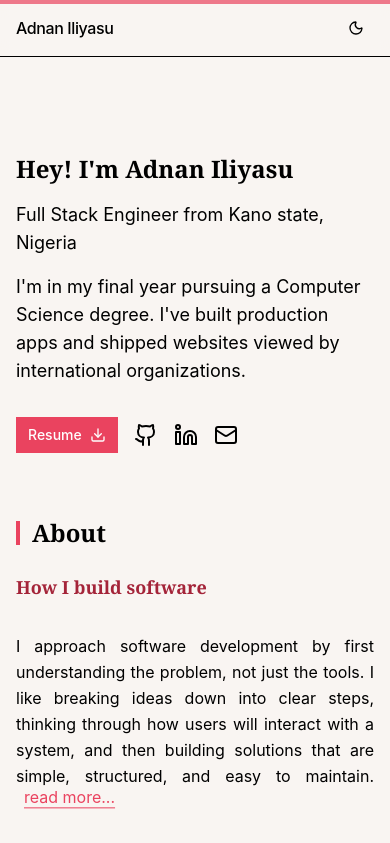
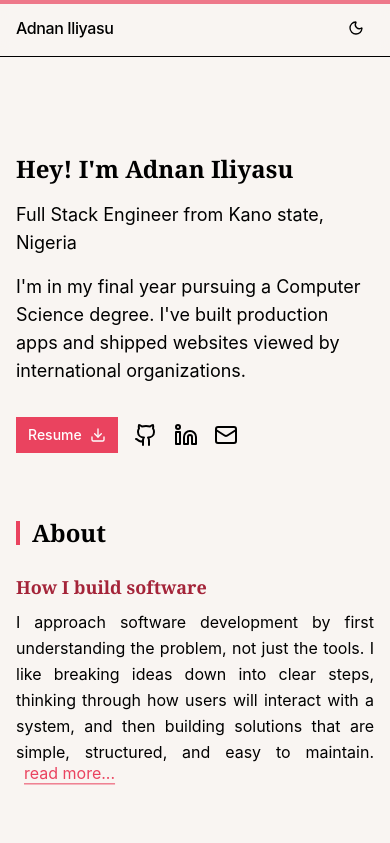
Before and after one commit to Adnan0-IM/adnanilyas.dev, a React (Vite) app: page / in a window 390 px wide. Shown: the top 843 px of the page. Built offline with nearby package versions, Linux system fonts and the light colour scheme.

Commit message:
fix: adjust grid gap in About section for better layout

```diff
--- a/src/sections/About.tsx
+++ b/src/sections/About.tsx
@@ -17,7 +17,7 @@ const About = () => {
             <h2 className="text-2xl md:text-3xl">About</h2>
           </motion.div>
 
-          <div className="grid md:grid-cols-5 gap-8">
+          <div className="grid md:grid-cols-5 gap-2 sm:gap-8">
             <div className="md:col-span-2">
               <h3 className="text-lg md:text-xl text-muted-foreground">
                 How I build software
```
